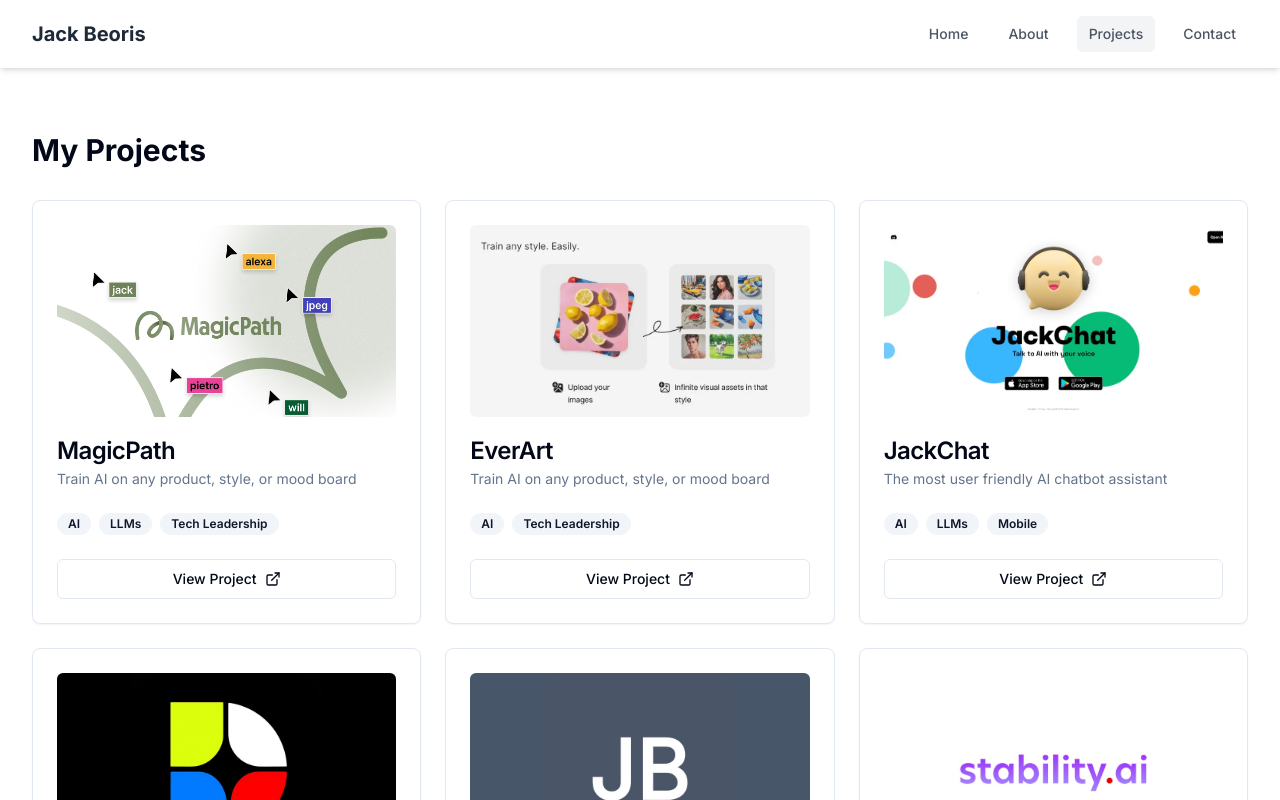
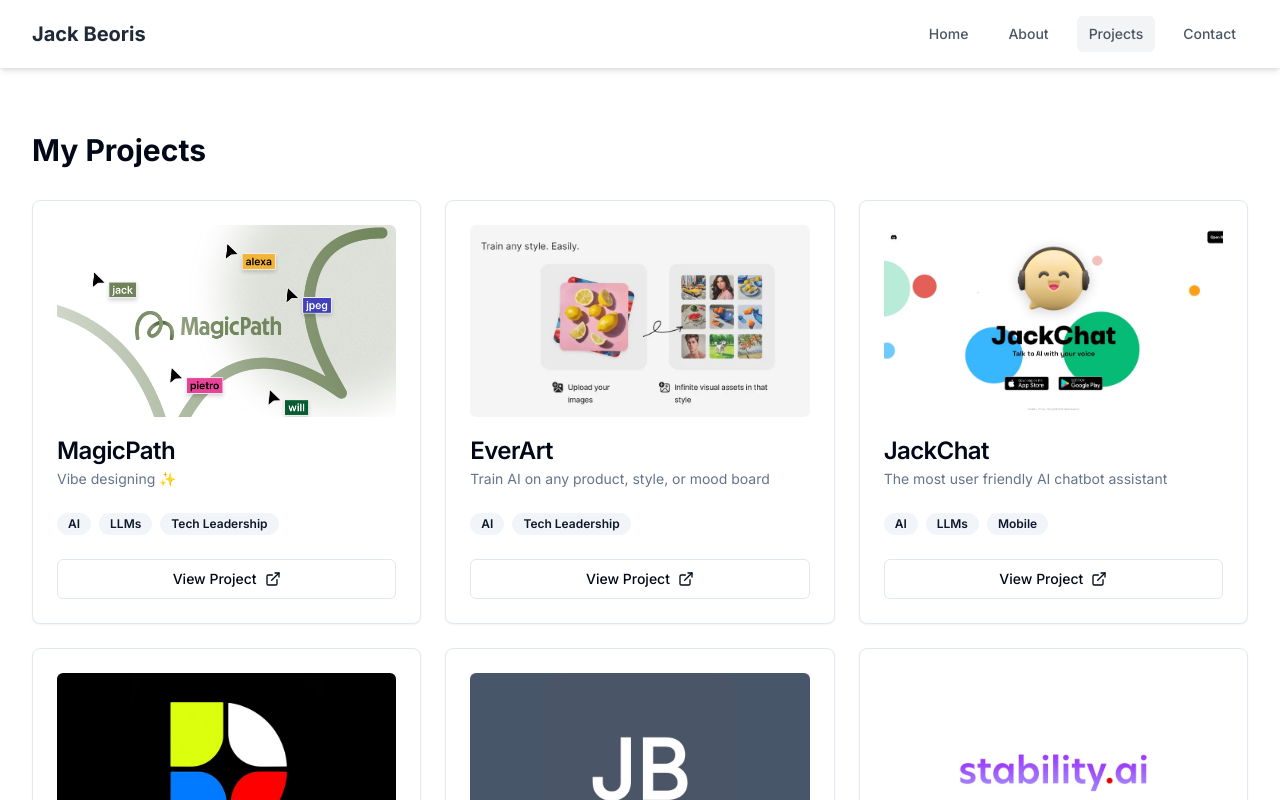
Before and after one commit to jbeoris/personal-website, a Next.js app: page /projects in a window 1280 px wide. Shown: the top 800 px of the page. Built offline with nearby package versions, Linux system fonts and the light colour scheme.

Commit message:
fix magicpath description

```diff
--- a/src/app/projects/page.tsx
+++ b/src/app/projects/page.tsx
@@ -5,7 +5,7 @@
   const projects = [
     {
       title: "MagicPath",
-      description: "Train AI on any product, style, or mood board",
+      description: "Vibe designing ✨",
       tags: ["AI", "LLMs", "Tech Leadership"],
       link: "https://magicpath.ai",
       imageUrl: "/images/magicpath.jpeg"
```
